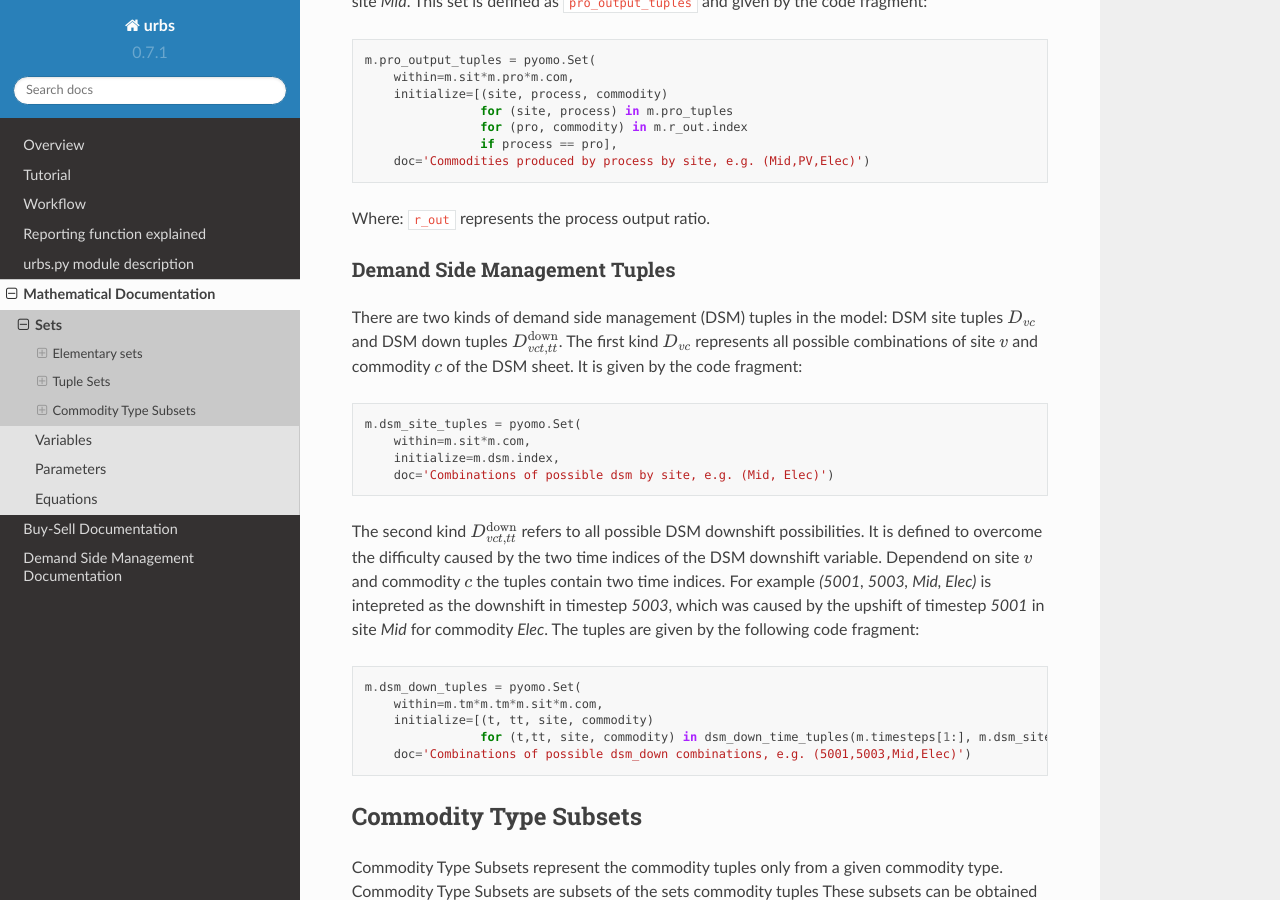
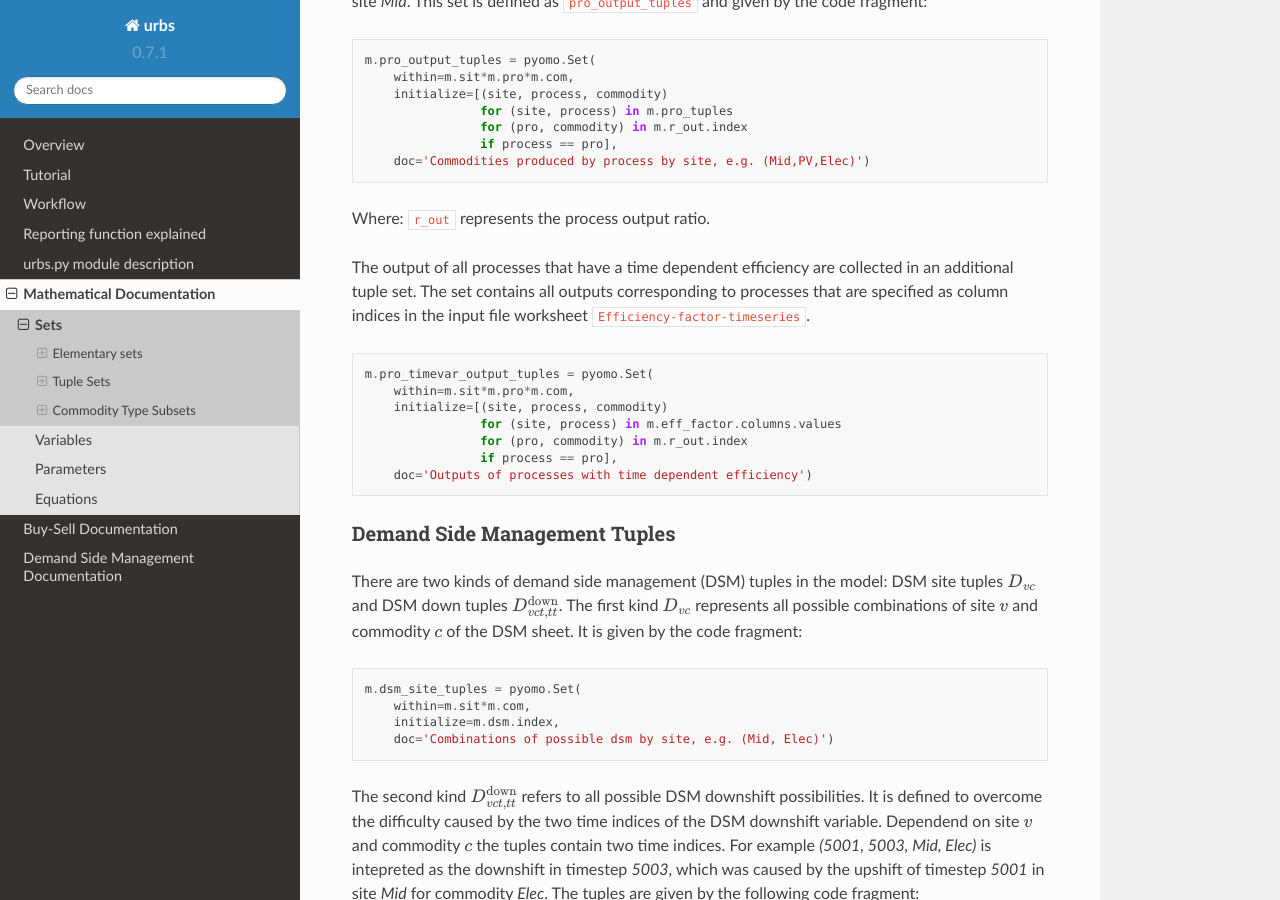
Before and after one commit to tum-ens/urbs, a Sphinx documentation site: the page built from doc/mathdoc/sets.rst, in a window 1280 px wide and 900 px high, scrolled down 6873 px. Built offline with Sphinx 7.4.7 and the Read the Docs theme 2.0.0, drawn with Linux system fonts in a browser that asks for light colours; some of the changed text lies outside the part shown.

Commit message:
Documentation added.

```diff
--- a/doc/mathdoc/sets.rst
+++ b/doc/mathdoc/sets.rst
@@ -205,10 +205,11 @@ Commodity Tuples
 ^^^^^^^^^^^^^^^^
 
 Commodity tuples represent combinations of defined commodities.
-These are represented by the set :math:`C_{vq}`.
-A member :math:`c_{vq}` in set :math:`C_{vq}` is a commodity :math:`c` of commodity type :math:`q` in site :math:`v`.
-For example, `(Mid, Elec, Demand)` is interpreted as commodity `Elec` of commodity type `Demand` in site `Mid`.
-This set is defined as ``com_tuples`` and given by the code fragment:
+These are represented by the set :math:`C_{vq}`. A member :math:`c_{vq}` in set
+:math:`C_{vq}` is a commodity :math:`c` of commodity type :math:`q` in site
+:math:`v`. For example, `(Mid, Elec, Demand)` is interpreted as commodity
+`Elec` of commodity type `Demand` in site `Mid`. This set is defined as
+``com_tuples`` and given by the code fragment:
 
 ::
 
@@ -222,7 +223,9 @@ Process Tuples
 ^^^^^^^^^^^^^^
 
 Process tuples represent combinations of possible processes.
-These are represented by the set :math:`P_v`. A member :math:`p_v` in set :math:`P_v` is a process :math:`p` in site :math:`v`. For example, `(North, Coal Plant)` is interpreted as process `Coal Plant` in site `North`.
+These are represented by the set :math:`P_v`. A member :math:`p_v` in set
+:math:`P_v` is a process :math:`p` in site :math:`v`. For example,
+`(North, Coal Plant)` is interpreted as process `Coal Plant` in site `North`.
 This set is defined as ``pro_tuples`` and given by the code fragment:
 
 ::
@@ -233,8 +236,11 @@ This set is defined as ``pro_tuples`` and given by the code fragment:
         doc='Combinations of possible processes, e.g. (North,Coal plant)')
 
 
-A subset of these process tuples ``pro_partial_tuples`` :math:`P_v^\text{partial}` is formed in order to identify processes that have partial & startup properties.
-Programmatically, they are identified by those processes, which have the parameter ``ratio-min`` set for one of their input commodities in table *Process-Commodity*. The tuple set is defined as:
+A subset of these process tuples ``pro_partial_tuples``
+:math:`P_v^\text{partial}` is formed in order to identify processes that have
+partial & startup properties. Programmatically, they are identified by those
+processes, which have the parameter ``ratio-min`` set for one of their input
+commodities in table *Process-Commodity*. The tuple set is defined as:
 
 ::
 
@@ -347,6 +356,20 @@ This set is defined as ``pro_output_tuples`` and given by the code fragment:
 
 Where: ``r_out`` represents the process output ratio.
 
+The output of all processes that have a time dependent efficiency are collected
+in an additional tuple set. The set contains all outputs corresponding to
+processes that are specified as column indices in the input file worksheet
+``Efficiency-factor-timeseries``.
+::
+
+    m.pro_timevar_output_tuples = pyomo.Set(
+        within=m.sit*m.pro*m.com,
+        initialize=[(site, process, commodity)
+                    for (site, process) in m.eff_factor.columns.values
+                    for (pro, commodity) in m.r_out.index
+                    if process == pro],
+        doc='Outputs of processes with time dependent efficiency')
+
 Demand Side Management Tuples
 ^^^^^^^^^^^^^^^^^^^^^^^^^^^^^
 There are two kinds of demand side management (DSM) tuples in the model: DSM site tuples :math:`D_{vc}` and DSM down tuples :math:`D_{vct,tt}^\text{down}`.
```
Also changed, not shown: other parts of doc/mathdoc/sets.rst (+5 -2 lines), doc/mathdoc/equ-process.rst (+22 -1 lines), doc/mathdoc/param-tech.rst (+11 -0 lines), 1 other file.
